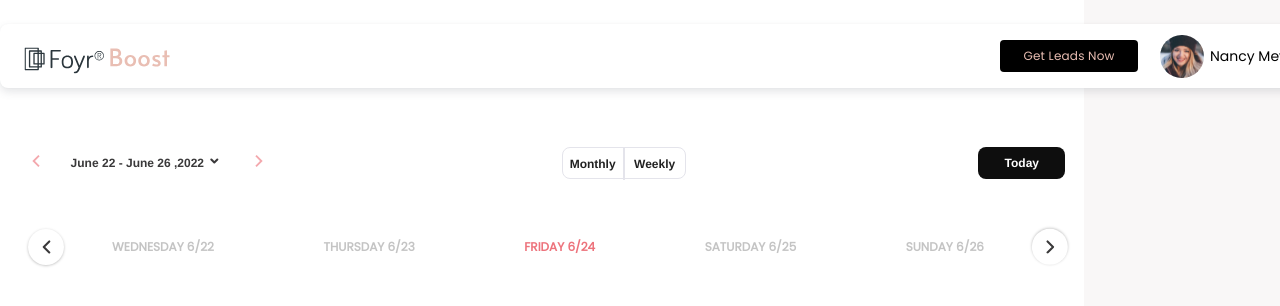
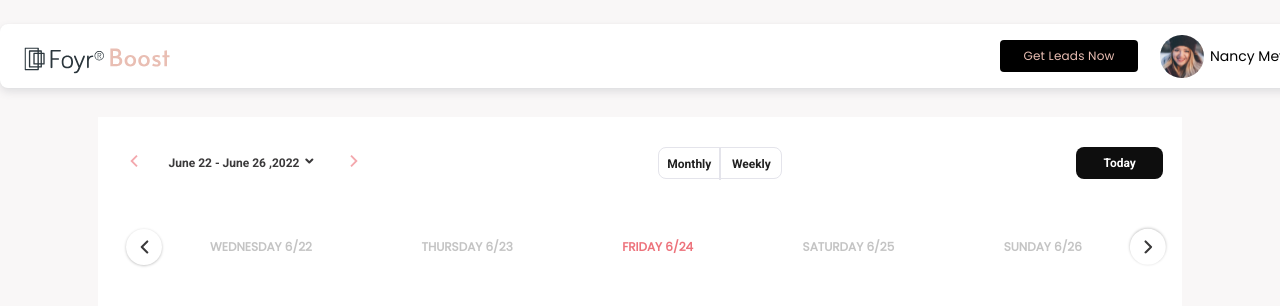
Before and after one commit to PremAmbre0/foyr_boost, a Vue app: page /#/ in a window 1280 px wide. Shown: the top 306 px of the page. Built offline with nearby package versions, Linux system fonts and the light colour scheme.

Commit message:
rework : reworked the placement of the dom and styles in

```diff
--- a/src/App.vue
+++ b/src/App.vue
@@ -1,9 +1,9 @@
 <template>
-  <v-app>
-    <div id="app">
-    <search-bar></search-bar>
-    <content-calender></content-calender>
-  </div>
+  <v-app id="app">
+      <div>
+      <search-bar></search-bar>
+      <content-calender></content-calender>
+    </div>
   </v-app>
 </template>
 
@@ -20,11 +20,12 @@ export default{
 </script>
 
 <style lang="scss">
-#app {
-  width: 108.412rem;
-  height: 102.793rem;
-  font-family: Avenir, Helvetica, Arial, sans-serif;
-  -webkit-font-smoothing: antialiased;
-  -moz-osx-font-smoothing: grayscale;
+#app{
+    margin: 0 auto;
+    background-color: $subtle-white;
+}
+.v-application--wrap{
+  width: 144.1rem;
+  height: 76.8rem;
 }
 </style>
--- a/src/components/SearchBar.vue
+++ b/src/components/SearchBar.vue
@@ -1,13 +1,16 @@
 <template>
   <div class="searchbar">
     <div class="logo-wrapper">
-            <div class="logo-wrapper-logo"><img src="@/assets/Brand-Logo.svg" alt="logo"></div>
+      <div class="logo-wrapper-logo">
+        <img src="@/assets/Brand-Logo.svg" alt="logo" />
+      </div>
     </div>
     <div class="profile">
-            <div class="profile-getleads"> Get Leads Now</div>
+      <div class="profile-getleads">Get Leads Now</div>
       <img src="@/assets/dummy-pfp.svg" alt="pfp" class="profile-img" />
       <div class="profile-name">Nancy Meyers</div>
-            <div class="profile-dropdown-wrapper"><img src="@/assets/arrow-down-pfp.svg" class="profile-dropdown" />
+      <div class="profile-dropdown-wrapper">
+        <img src="@/assets/arrow-down-pfp.svg" class="profile-dropdown" />
       </div>
     </div>
   </div>
@@ -15,13 +18,14 @@
 
 <style lang="scss" scoped>
 .searchbar {
-    font-family: 'Poppins', sans-serif;
+  font-family: "Poppins", sans-serif;
 
   margin: 2.426rem auto 2.911rem auto;
   height: 6.4rem;
   width: 134.4rem;
   background: $white;
-    box-shadow: 0px 0px 2px rgba(40, 41, 61, 0.04), 0px 4px 8px rgba(96, 97, 112, 0.16);
+  box-shadow: 0px 0px 2px rgba(40, 41, 61, 0.04),
+    0px 4px 8px rgba(96, 97, 112, 0.16);
   border-radius: 8px;
   display: flex;
   align-items: center;
@@ -69,7 +73,6 @@
     flex: none;
     order: 0;
     flex-grow: 0;
-
   }
 
   &-dropdown-wrapper {
@@ -91,6 +94,5 @@
     margin-right: 0.631rem;
     border-radius: 50%;
   }
-
 }
 </style>
```
Lines whose indentation alone changed are shown as unchanged.
